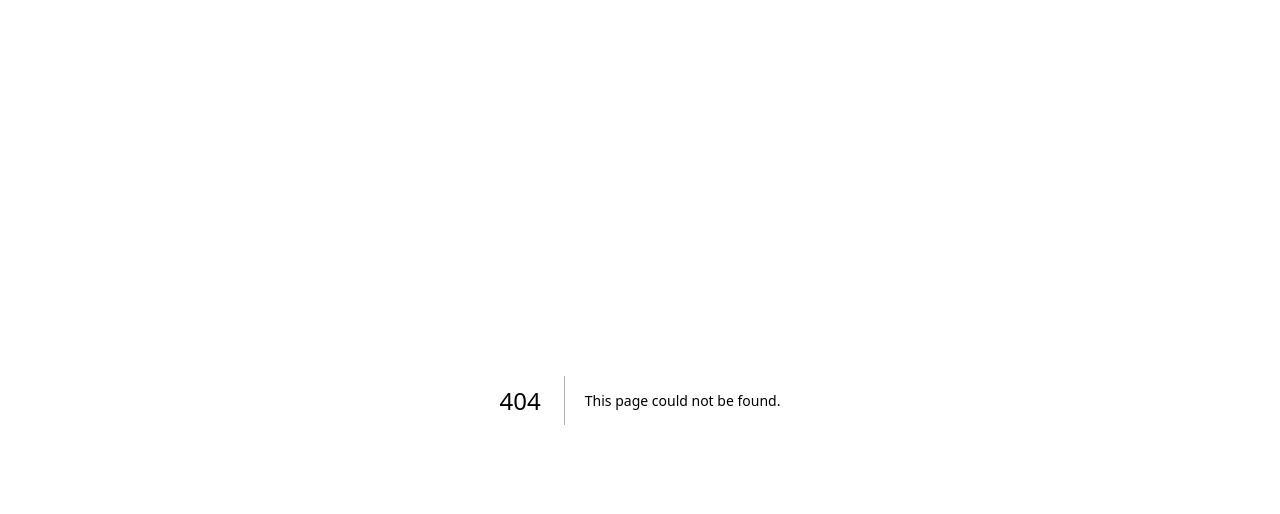
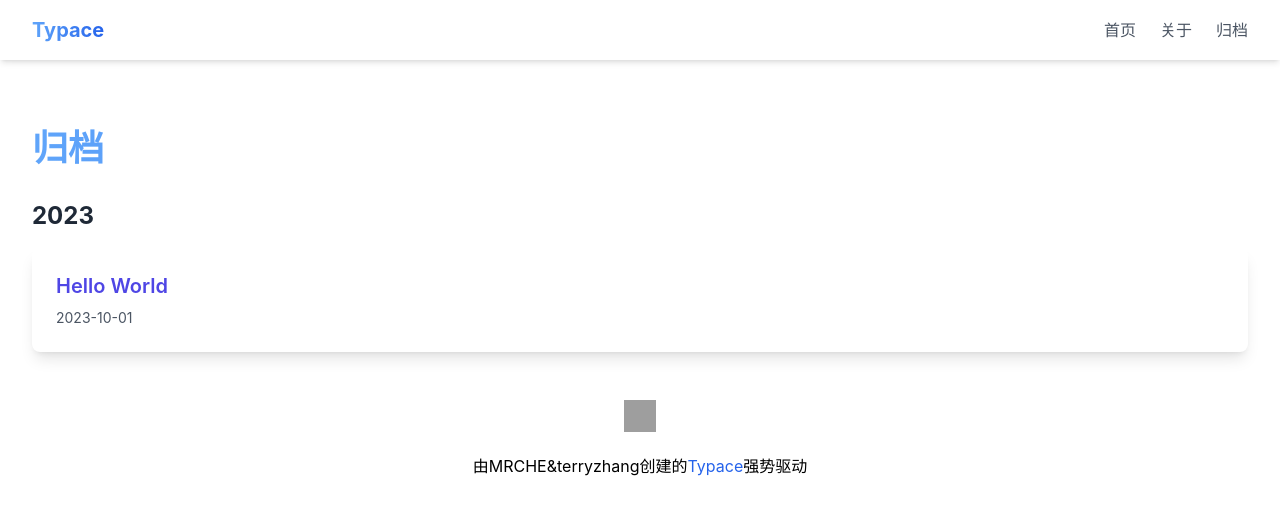
Before and after one commit to terryzhangxr/typace-i, a Next.js app: page /archive in a window 1280 px wide. Before the commit this address had no page. Shown: the top 514 px of the page. Built offline with nearby package versions, Linux system fonts and the light colour scheme; grey boxes are pictures that could not be loaded; what tailwindcss-text-fill-stroke would draw is missing.

Commit message:
Create archive.js

```diff
--- /dev/null
+++ b/pages/archive.js
@@ -0,0 +1,104 @@
+import Link from 'next/link';
+import { getSortedPostsData } from '../lib/posts';
+
+export default function ArchivePage({ postsByYear }) {
+  return (
+    <div className="min-h-screen p-8 relative z-10">
+      {/* 导航栏 */}
+      <nav className="fixed top-0 left-0 w-full bg-white shadow-md z-20">
+        <div className="container mx-auto px-8 py-4">
+          <div className="flex justify-between items-center">
+            <a
+              href="/"
+              className="text-xl font-bold bg-clip-text text-transparent bg-gradient-to-r from-blue-400 to-blue-600"
+            >
+              Typace
+            </a>
+            <ul className="flex space-x-6">
+              <li>
+                <a
+                  href="/"
+                  className="text-gray-600 hover:text-blue-600 transition-colors"
+                >
+                  首页
+                </a>
+              </li>
+              <li>
+                <a
+                  href="/about"
+                  className="text-gray-600 hover:text-blue-600 transition-colors"
+                >
+                  关于
+                </a>
+              </li>
+              <li>
+                <a
+                  href="/archive"
+                  className="text-gray-600 hover:text-blue-600 transition-colors"
+                >
+                  归档
+                </a>
+              </li>
+            </ul>
+          </div>
+        </div>
+      </nav>
+
+      {/* 归档页面内容 */}
+      <main className="mt-24">
+        <h1 className="text-4xl font-extrabold bg-clip-text text-transparent bg-gradient-to-r from-blue-400 to-blue-600 mb-8">
+          归档
+        </h1>
+        <div className="space-y-8">
+          {Object.keys(postsByYear).map(year => (
+            <div key={year} className="archive-year">
+              <h2 className="text-2xl font-bold text-gray-800 mb-4">{year}</h2>
+              <ul className="space-y-4">
+                {postsByYear[year].map(({ slug, title, date }) => (
+                  <li key={slug} className="archive-post bg-white rounded-lg shadow-lg p-6 transition transform hover:scale-105">
+                    <Link href={`/posts/${slug}`}>
+                      <a className="text-xl font-semibold text-indigo-600 hover:text-indigo-800">
+                        {title}
+                      </a>
+                    </Link>
+                    <p className="text-sm text-gray-600 mt-2">{date}</p>
+                  </li>
+                ))}
+              </ul>
+            </div>
+          ))}
+        </div>
+      </main>
+
+      {/* 页脚 */}
+      <footer className="text-center mt-12">
+        <a href="/api/sitemap" className="inline-block">
+          <img src="https://cdn.us.mrche.top/sitemap.svg" alt="Sitemap" className="block mx-auto w-8 h-8" />
+        </a>
+        <p className="mt-4">
+          由MRCHE&terryzhang创建的<a href="https://www.mrche.top/typace" className="text-blue-600 hover:underline">Typace</a>强势驱动
+        </p>
+      </footer>
+    </div>
+  );
+}
+
+export async function getStaticProps() {
+  const allPostsData = getSortedPostsData();
+
+  // 按年份分类文章
+  const postsByYear = allPostsData.reduce((acc, post) => {
+    const year = new Date(post.date).getFullYear();
+    if (!acc[year]) {
+      acc[year] = [];
+    }
+    acc[year].push(post);
+    return acc;
+  }, {});
+
+  return {
+    props: {
+      postsByYear,
+    },
+  };
+}
```
